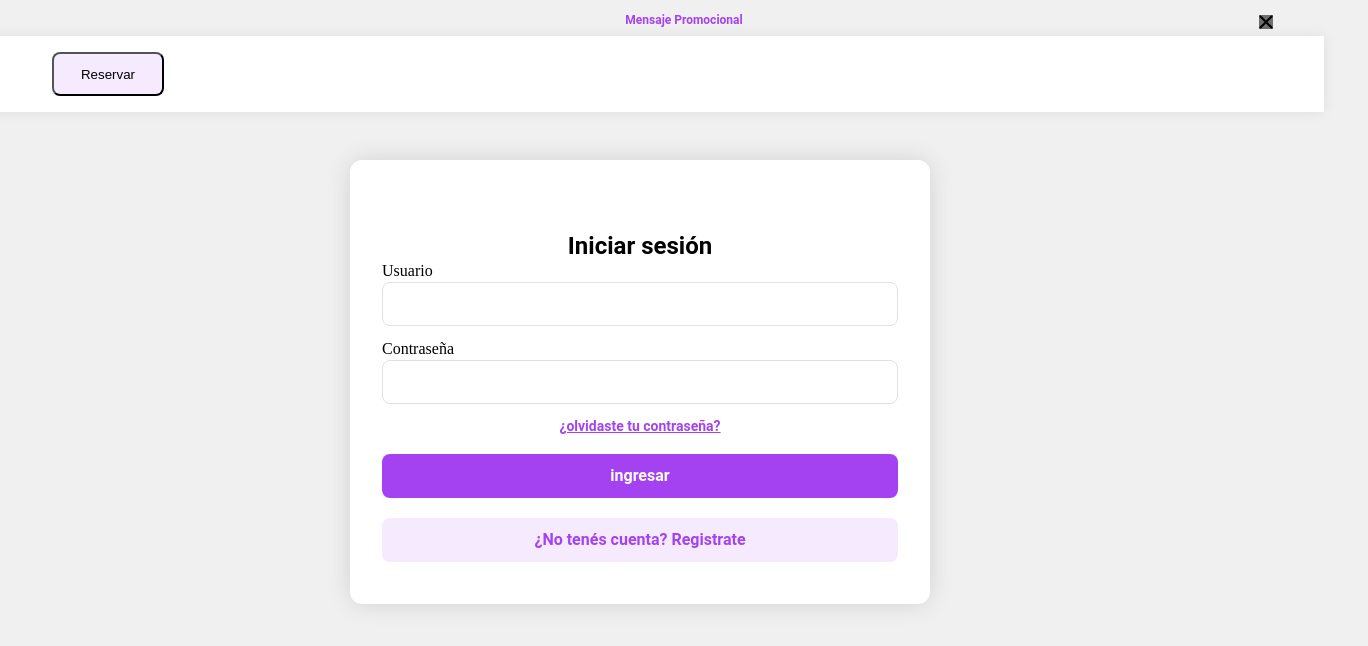
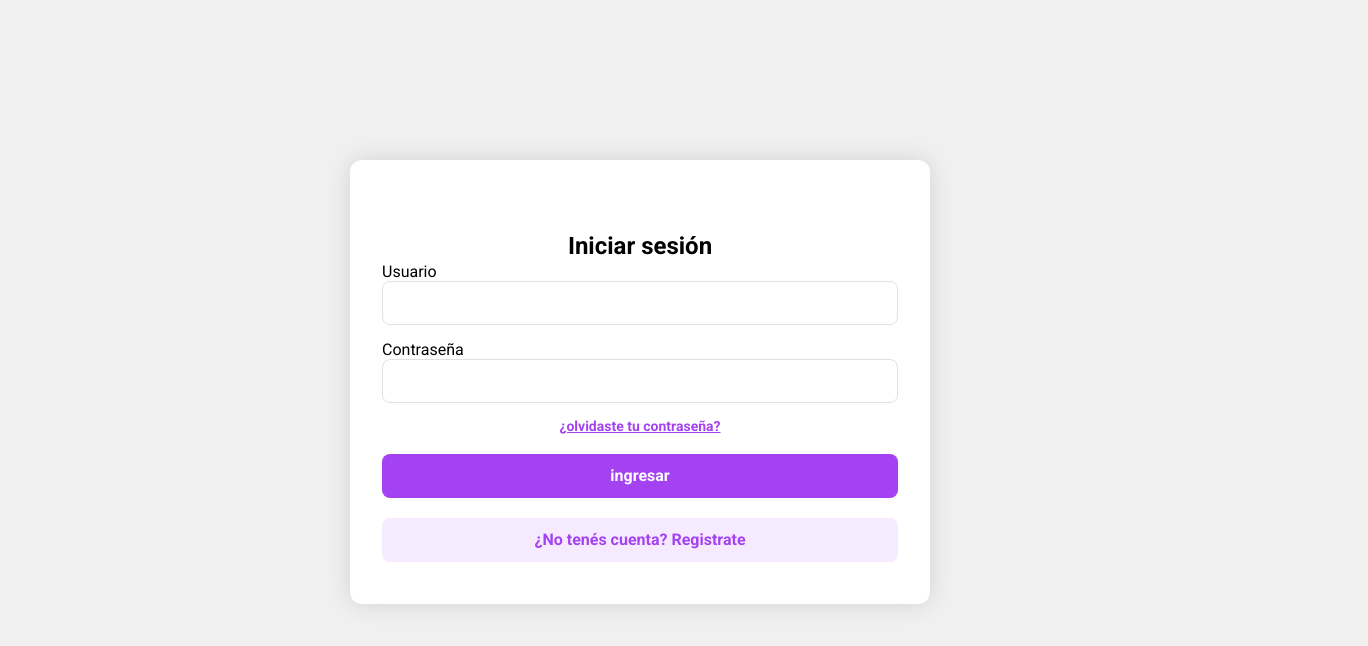
Before and after one commit to lucashaendel/webAPP-Reserva-de-turno, a Next.js app: page / in a window 1280 px wide. Shown: the top 646 px of the page, 1368 px wide, since content can reach past the window. Built offline with nearby package versions, Linux system fonts and the light colour scheme.

Commit message:
se refactoriza codigo

```diff
--- a/pages/index.jsx
+++ b/pages/index.jsx
@@ -4,37 +4,11 @@ import Link from "next/link";
 const login = () => {
   return (
     <div>
-      <div className="topBanner">
-        <div className="txt">
-          <p>Mensaje Promocional</p>
-        </div>
-
-        <div className="userInterface">
-          <Link href="#">
-            <svg
-              width="14"
-              height="14"
-              viewBox="0 0 14 14"
-              fill="none"
-              xmlns="http://www.w3.org/2000/svg"
-            >
-              <path
-                d="M0.731669 13.2929C1.12219 13.6834 1.75536 13.6834 2.14588 13.2929L7 8.43878L11.8541 13.2929C12.2446 13.6834 12.8778 13.6834 13.2683 13.2929L13.2929 13.2683C13.6834 12.8778 13.6834 12.2446 13.2929 11.8541L8.43878 7L13.2929 2.14588C13.6834 1.75536 13.6834 1.12219 13.2929 0.731669L13.2683 0.707107C12.8778 0.316582 12.2446 0.316583 11.8541 0.707107L7 5.56122L2.14588 0.707107C1.75536 0.316582 1.12219 0.316582 0.731669 0.707107L0.707107 0.731669C0.316582 1.12219 0.316583 1.75536 0.707107 2.14588L5.56122 7L0.707107 11.8541C0.316582 12.2446 0.316582 12.8778 0.707107 13.2683L0.731669 13.2929Z"
-                fill="black"
-              />
-            </svg>
-          </Link>
-        </div>
-      </div>
-      <div className="navbar">
-        <button>Reservar</button>
-      </div>
-
       <div className="container-login">
         <div className="head-login">
           <h2>Iniciar sesión</h2>
         </div>
-        <div className="inputs-login">
+        <form className="inputs-login">
           <div className="input-login">
             <label>Usuario</label>
             <input type="text" />
@@ -48,10 +22,8 @@ const login = () => {
           <Link href="#" className="forgot-pw">
             ¿olvidaste tu contraseña?
           </Link>
-        </div>
-        <button className="btn-login">
-          <span>ingresar</span>
-        </button>
+        </form>
+        <button className="btn-login">ingresar</button>
 
         <button className="btn-register">¿No tenés cuenta? Registrate</button>
       </div>
--- a/styles/base/global.scss
+++ b/styles/base/global.scss
@@ -34,116 +34,86 @@ $success: #00a541;
 
 /* Regular · 12 · 16 */
 @mixin regular1216 {
-  font-family: "Roboto";
-  font-style: normal;
   font-weight: 400;
   font-size: 12px;
   line-height: 16px;
-  /* identical to box height, or 133% */
   color: #000000;
 }
 
 /* Semibold · 14 · 16 */
 @mixin semiBold1416 {
-  font-family: "Roboto";
-  font-style: normal;
   font-weight: 600;
   font-size: 14px;
   line-height: 16px;
-  /* identical to box height, or 114% */
   font-feature-settings: "zero" on;
   color: #000000;
 }
 
 /* Regular · 14 · 20 */
 @mixin regular1420 {
-  font-family: "Roboto";
-  font-style: normal;
   font-weight: 400;
   font-size: 14px;
   line-height: 20px;
-  /* identical to box height, or 143% */
   color: #000000;
 }
 
 /* Medium · 14 · 20 */
 @mixin medium1420 {
-  font-family: "Roboto";
-  font-style: normal;
   font-weight: 500;
   font-size: 14px;
   line-height: 20px;
-  /* identical to box height, or 143% */
   color: #000000;
 }
 
 /* Semibold · 14 · 20 */
 @mixin semiBold1420 {
-  font-family: "Roboto";
-  font-style: normal;
   font-weight: 600;
   font-size: 14px;
   line-height: 20px;
-  /* identical to box height, or 143% */
   font-feature-settings: "ordn" on, "liga" off;
   color: #000000;
 }
 
 /* Semibold · 15 · 20 */
 @mixin semiBold1520 {
-  font-family: "Roboto";
-  font-style: normal;
   font-weight: 600;
   font-size: 15px;
   line-height: 20px;
-  /* identical to box height, or 133% */
   font-feature-settings: "zero" on;
   color: #000000;
 }
 
 /* Semibold · 16 · 20 */
 @mixin semiBold1620 {
-  font-family: "Roboto";
-  font-style: normal;
   font-weight: 600;
   font-size: 16px;
   line-height: 20px;
-  /* identical to box height, or 133% */
   font-feature-settings: "zero" on;
   color: #000000;
 }
 
 /* Semibold · 18 · 24 */
 @mixin semiBold1824 {
-  font-family: "Roboto";
-  font-style: normal;
   font-weight: 600;
   font-size: 18px;
   line-height: 24px;
-  /* identical to box height, or 133% */
   font-feature-settings: "zero" on;
   color: #000000;
 }
 /* Semibold · 22 · 32 */
 @mixin semiBold2232 {
-  font-family: "Roboto";
-  font-style: normal;
   font-weight: 600;
   font-size: 18px;
   line-height: 24px;
-  /* identical to box height, or 133% */
   font-feature-settings: "zero" on;
   color: #000000;
 }
 
 /* SemiBold · 20 · 24 */
 @mixin semiBold2024 {
-  font-family: "Roboto";
-  font-style: normal;
   font-weight: 600;
   font-size: 20px;
   line-height: 24px;
-  /* identical to box height, or 120% */
   font-feature-settings: "zero" on;
   color: #000000;
 }
--- a/styles/components/_index.scss
+++ b/styles/components/_index.scss
@@ -1,92 +1,23 @@
-.navbar {
-  /* Header */
-
-  /* Auto layout */
-
-  display: flex;
-  flex-direction: row;
-  align-items: center;
-  padding: 16px 96px;
-  gap: 14px;
-
-  position: absolute;
-  width: 1368px;
-  height: 76px;
-  left: calc(50% - 1368px / 2);
-  top: 36px;
-
-  /* White */
-
-  background: #ffffff;
-  /* Shadow */
-
-  box-shadow: 0px 0px 12px rgba(0, 0, 0, 0.08);
-
-  button {
-    /* CTA-Desktop-2 */
-
-    /* Auto layout */
-    display: flex;
-    flex-direction: row;
-    justify-content: center;
-    align-items: center;
-    padding: 12px 24px;
-    gap: 4px;
-
-    width: 112px;
-    height: 44px;
-
-    background: rgba(164, 66, 241, 0.1);
-    border-radius: 8px;
-
-    /* Inside auto layout */
-    flex: none;
-    order: 0;
-    align-self: stretch;
-    flex-grow: 0;
-  }
-}
-
 .container-login {
-  /* Login Mail */
-
-  /* Auto layout */
-  // box-sizing: border-box;
   display: flex;
   flex-direction: column;
   justify-content: center;
   align-items: center;
   padding: 40px 32px 32px;
   gap: 20px;
-
   position: absolute;
   width: 580px;
   height: 444px;
   left: calc(50% - 580px / 2);
   top: 160px;
-
-  /* White */
-  background: #ffffff;
-
-  /* Shadow Card Hover */
+  background: $white;
   box-shadow: 0px 0px 24px rgba(0, 0, 0, 0.12);
   border-radius: 12px;
 }
 
 .head-login {
-  /* Head */
-
-  /* Auto layout */
-  display: flex;
-  flex-direction: column;
-  align-items: flex-start;
-  padding: 0px;
-  gap: 8px;
-
   width: 516px;
   height: 32px;
-
-  /* Inside auto layout */
   flex: none;
   order: 0;
   align-self: stretch;
@@ -95,171 +26,58 @@
   h2 {
     width: 516px;
     height: 32px;
-
-    font-family: "Roboto";
-    font-style: normal;
     font-weight: 600;
     font-size: 24px;
     line-height: 32px;
-
-    /* identical to box height, or 133% */
     text-align: center;
     font-feature-settings: "zero" on;
-
-    /* Black */
-    color: #000000;
-
-    /* Inside auto layout */
-    flex: none;
-    order: 1;
-    align-self: stretch;
-    flex-grow: 0;
+    color: $black;
   }
 }
 
 .inputs-login {
-  /* Inputs */
-
-  /* Auto layout */
   display: flex;
   flex-direction: column;
   align-items: center;
-  padding: 0px;
   gap: 12px;
-
   width: 516px;
   height: 172px;
-
-  /* Inside auto layout */
-  flex: none;
-  order: 1;
-  align-self: stretch;
-  flex-grow: 0;
 }
 
 .input-login {
-  //* Input Desktop 2 */
-
-  /* Auto layout */
-  display: flex;
-  flex-direction: column;
-  align-items: flex-start;
-  padding: 0px;
-  gap: 2px;
-
   width: 516px;
   height: 66px;
-
-  /* Inside auto layout */
-  flex: none;
-  order: 0;
-  align-self: stretch;
-  flex-grow: 0;
-
   input {
-    box-sizing: border-box;
-
-    /* Auto layout */
-    display: flex;
-    flex-direction: row;
-    align-items: center;
-    padding: 12px 8px 12px 12px;
-    gap: 8px;
-
     width: 516px;
     height: 44px;
-
-    /* White */
-    background: #ffffff;
-
-    /* Grey 3 */
-    border: 1px solid #e1e1e1;
+    background: $white;
+    border: 1px solid $grey3;
     border-radius: 8px;
-
-    /* Inside auto layout */
-    flex: none;
-    order: 1;
-    align-self: stretch;
-    flex-grow: 0;
   }
 }
 .forgot-pw {
-  /* Txt */
-
   width: 516px;
   height: 16px;
-
-  /* Semibold · 14 · 16 */
-  font-family: "Roboto";
-  font-style: normal;
-  font-weight: 600;
-  font-size: 14px;
-  line-height: 16px;
-
-  /* identical to box height, or 114% */
-  // display: flex;
-  align-items: center;
+  @include semiBold1416();
   text-align: center;
-  text-align: center;
-  font-feature-settings: "zero" on;
-
-  /* Principal */
   color: $primaryColor;
-
-  /* Inside auto layout */
-  flex: none;
-  order: 1;
-  flex-grow: 1;
 }
 
 .btn-login {
-  /* CTA-Desktop-1 */
-
-  /* Auto layout */
-  display: flex;
-  flex-direction: row;
-  justify-content: center;
-  align-items: center;
-  padding: 12px 24px;
-  gap: 4px;
-
   width: 516px;
   height: 44px;
-
-  /* Principal */
   background: $primaryColor;
   border-radius: 8px;
-
-  /* Inside auto layout */
-  flex: none;
-  order: 2;
-  align-self: stretch;
-  flex-grow: 0;
   border: none;
-
   @include semiBold1620();
-  color: #ffffff;
+  color: $white;
 }
 
 .btn-register {
-  /* CTA-Desktop-2 */
-
-  /* Auto layout */
-  display: flex;
-  flex-direction: row;
-  justify-content: center;
-  align-items: center;
-  padding: 12px 24px;
-  gap: 4px;
   width: 516px;
   height: 44px;
   background: rgba(164, 66, 241, 0.1);
   border-radius: 8px;
-  /* Inside auto layout */
-  flex: none;
-  order: 4;
-  align-self: stretch;
-  flex-grow: 0;
   border: none;
   @include semiBold1620();
   color: $primaryColor;
--- a/styles/general.scss
+++ b/styles/general.scss
@@ -1,7 +1,15 @@
+@import url("https://fonts.googleapis.com/css2?family=Roboto:ital,wght@0,100;0,300;0,400;0,500;0,700;0,900;1,100;1,300;1,400;1,500;1,700;1,900&display=swap");
+
 * {
   box-sizing: border-box;
+  font-family: "Roboto";
+  font-style: normal;
 }
 
 body {
   background-color: $grey2;
 }
+
+button {
+  cursor: pointer;
+}
```
